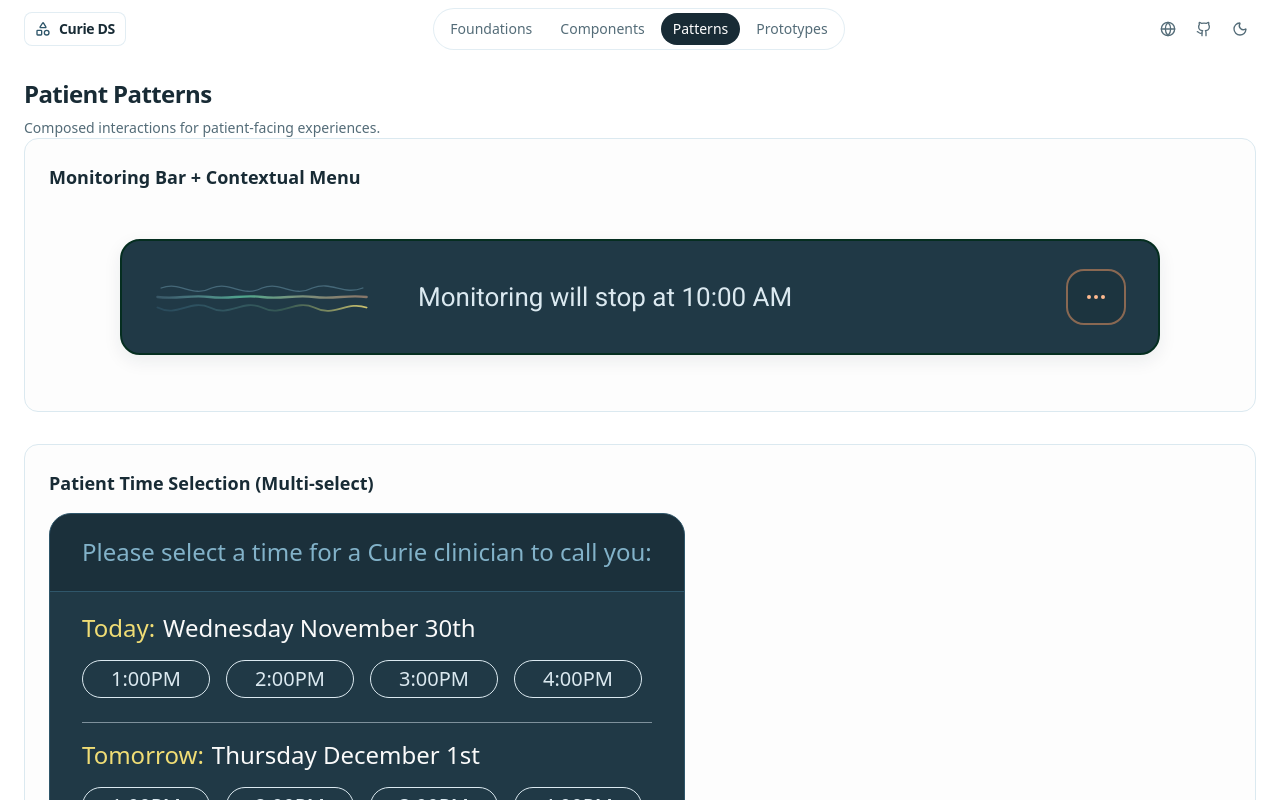
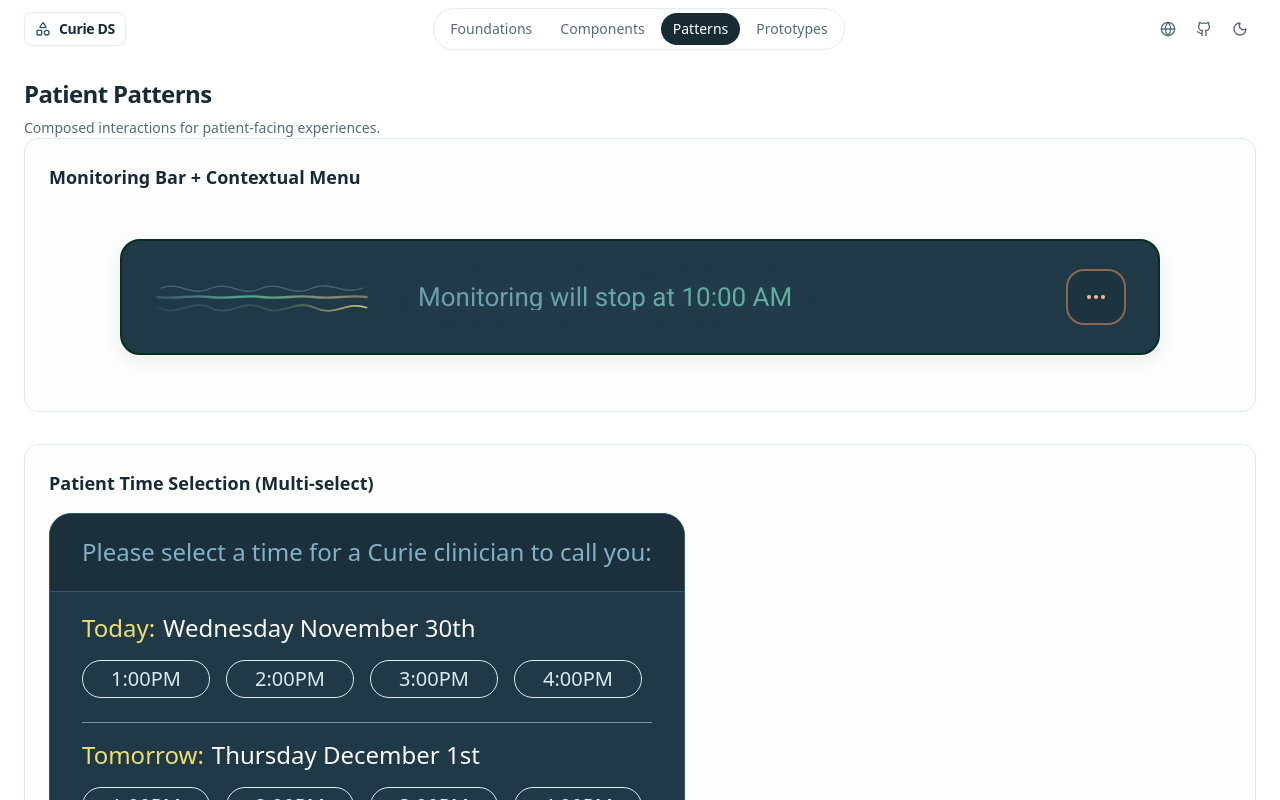
Before and after one commit to edbr/caids, a Next.js app: page /patterns/patient in a window 1280 px wide. Shown: the top 800 px of the page. Built offline with nearby package versions, Linux system fonts and the light colour scheme.

Commit message:
monit bar and menu overlay

```diff
--- a/components/patterns/InteractionMenu.tsx
+++ b/components/patterns/InteractionMenu.tsx
@@ -59,12 +59,12 @@ export function InteractionMenu({ onOpenChange, placement = "down" }: Interactio
   }, [updateOpen]);
 
   return (
-    <div ref={containerRef} className="relative">
+    <div ref={containerRef} className="relative z-30">
       <motion.button
         type="button"
         whileTap={{ scale: 0.98 }}
         onClick={() => updateOpen(!open)}
-        className="font-sans inline-flex h-11 items-center rounded-full border border-numo-teal-500 px-6 py-6 font-medium text-2xl text-numo-teal-400 shadow-[0_4px_4px_0_rgba(0,0,0,0.15)] transition-colors hover:bg-numo-teal-500/15"
+        className="font-sans relative z-30 inline-flex h-11 items-center rounded-full border border-numo-teal-500 px-6 py-6 font-medium text-2xl text-numo-teal-400 shadow-[0_4px_4px_0_rgba(0,0,0,0.15)] transition-colors hover:bg-numo-teal-700/25"
         aria-expanded={open}
         aria-haspopup="menu"
         aria-label={open ? "Close menu" : "Open menu"}
@@ -74,6 +74,17 @@ export function InteractionMenu({ onOpenChange, placement = "down" }: Interactio
 
       <AnimatePresence>
         {open ? (
+          <>
+            <motion.div
+              aria-hidden
+              initial={{ opacity: 0 }}
+              animate={{ opacity: 1 }}
+              exit={{ opacity: 0 }}
+              transition={{ duration: 0.2, ease: "easeOut" }}
+              className="fixed inset-0 z-10 bg-[#10232c]/16 backdrop-blur-[6px]"
+              onClick={() => updateOpen(false)}
+            />
+
             <motion.div
               initial={{ opacity: 0, y: opensUp ? -12 : 12, scale: 0.98 }}
               animate={{ opacity: 1, y: 0, scale: 1 }}
@@ -101,7 +112,7 @@ export function InteractionMenu({ onOpenChange, placement = "down" }: Interactio
                       initial={{ opacity: 0, y: 8 }}
                       animate={{ opacity: 1, y: 0 }}
                       transition={{ delay: index * 0.04 }}
-                    className="flex w-full items-center justify-between gap-3 rounded-[22px] border border-[#325762] bg-[#223a44] px-4 py-3 text-left transition-colors hover:bg-[#2e4d59]"
+                      className="flex w-full items-center justify-between gap-3 rounded-[22px] border border-[#325762] bg-[#223a44] px-4 py-3 text-left transition-all hover:border-2 hover:border-numo-slate-800 hover:bg-numo-blue-700/20"
                     >
                       <span className="flex min-w-0 items-center gap-3">
                         <span className="flex h-11 w-11 items-center justify-center rounded-3xl">
@@ -134,6 +145,7 @@ export function InteractionMenu({ onOpenChange, placement = "down" }: Interactio
                 </div>
               </div>
             </motion.div>
+          </>
         ) : null}
       </AnimatePresence>
     </div>
--- a/components/patterns/MonitoringBarDemo.tsx
+++ b/components/patterns/MonitoringBarDemo.tsx
@@ -1,7 +1,7 @@
 "use client";
 
 import * as React from "react";
-import { motion } from "framer-motion";
+import { AnimatePresence, motion } from "framer-motion";
 import { ChevronRight, CirclePause, CirclePlay, Ellipsis, TimerReset } from "lucide-react";
 
 type MonitoringState = "start" | "paused" | "stopAtTen";
@@ -62,6 +62,7 @@ export function MonitoringBarDemo({ menuPlacement = "down", onMenuOpenChange }:
   const menuRef = React.useRef<HTMLDivElement | null>(null);
   const isPaused = state === "paused";
   const isAnimating = state === "stopAtTen";
+  const isActive = state === "stopAtTen";
   const morphDuration = isPaused ? 3.8 : 2.2;
   const opensUp = menuPlacement === "up";
 
@@ -109,14 +110,14 @@ export function MonitoringBarDemo({ menuPlacement = "down", onMenuOpenChange }:
           >
             <defs>
               <linearGradient id="monitor-wave-main" x1="0" y1="0" x2="240" y2="0" gradientUnits="userSpaceOnUse">
-                <stop offset="0%" stopColor="hsl(var(--numo-blue-400) / 0.25)" />
-                <stop offset="42%" stopColor="hsl(var(--numo-teal-400) / 0.95)" />
-                <stop offset="100%" stopColor="hsl(var(--numo-orange-400) / 0.5)" />
+                <stop offset="0%" stopColor={isAnimating ? "hsl(var(--numo-blue-400) / 0.25)" : "rgba(255,255,255,0.28)"} />
+                <stop offset="42%" stopColor={isAnimating ? "hsl(var(--numo-teal-400) / 0.95)" : "rgba(230,230,230,0.95)"} />
+                <stop offset="100%" stopColor={isAnimating ? "hsl(var(--numo-orange-400) / 0.5)" : "rgba(120,120,120,0.85)"} />
               </linearGradient>
               <linearGradient id="monitor-wave-sub" x1="0" y1="0" x2="240" y2="0" gradientUnits="userSpaceOnUse">
-                <stop offset="0%" stopColor="hsl(var(--numo-blue-500) / 0.2)" />
-                <stop offset="60%" stopColor="hsl(var(--numo-teal-600) / 0.7)" />
-                <stop offset="100%" stopColor="hsl(var(--numo-yellow-500) / 0.95)" />
+                <stop offset="0%" stopColor={isAnimating ? "hsl(var(--numo-blue-500) / 0.2)" : "rgba(245,245,245,0.18)"} />
+                <stop offset="60%" stopColor={isAnimating ? "hsl(var(--numo-teal-600) / 0.7)" : "rgba(205,205,205,0.72)"} />
+                <stop offset="100%" stopColor={isAnimating ? "hsl(var(--numo-yellow-500) / 0.95)" : "rgba(90,90,90,0.92)"} />
               </linearGradient>
             </defs>
             <motion.path
@@ -161,7 +162,7 @@ export function MonitoringBarDemo({ menuPlacement = "down", onMenuOpenChange }:
             />
             <motion.path
               d="M8 36C30 24 42 52 64 36C86 24 98 52 120 36C142 24 154 52 176 36C198 24 210 48 232 36"
-              stroke="hsl(var(--numo-blue-400) / 0.42)"
+              stroke={isAnimating ? "hsl(var(--numo-blue-400) / 0.42)" : "rgba(210,210,210,0.55)"}
               strokeWidth="1.8"
               strokeLinecap="round"
               animate={
@@ -183,9 +184,46 @@ export function MonitoringBarDemo({ menuPlacement = "down", onMenuOpenChange }:
             />
           </motion.svg>
 
-          <p className="flex-1 px-1 text-left font-sans text-[15px] leading-tight text-numo-slate-400 sm:px-2 sm:text-[18px] md:px-6 md:text-[26px] md:leading-none">
-            {STATE_COPY[state]}
-          </p>
+          <div className="flex-1 px-1 sm:px-2 md:px-6">
+            <AnimatePresence mode="wait" initial={false}>
+              <motion.p
+                key={state}
+                initial={{ opacity: 0, y: 10, filter: "blur(6px)" }}
+                animate={{
+                  opacity: 1,
+                  y: 0,
+                  filter: isActive ? "blur(0px) drop-shadow(0 0 12px rgba(104, 210, 220, 0.15))" : "blur(0px)",
+                  backgroundPositionX: isActive ? ["0%", "100%", "0%"] : "0%",
+                }}
+                exit={{ opacity: 0, y: -10, filter: "blur(4px)" }}
+                transition={
+                  isActive
+                    ? {
+                        opacity: { duration: 0.26, ease: "easeOut" },
+                        y: { duration: 0.26, ease: "easeOut" },
+                        filter: { duration: 0.26, ease: "easeOut" },
+                        backgroundPositionX: { duration: 4.2, repeat: Infinity, ease: "linear" },
+                      }
+                    : { duration: 0.26, ease: "easeOut" }
+                }
+                className={[
+                  "text-left font-sans text-[15px] leading-tight sm:text-[18px] md:text-[26px] md:leading-none",
+                  isActive ? "bg-size-[200%_100%] bg-clip-text text-transparent" : "text-numo-slate-400",
+                ].join(" ")}
+                style={
+                  isActive
+                    ? {
+                        backgroundImage:
+                          "linear-gradient(90deg, hsl(var(--numo-blue-400) / 0.82) 0%, hsl(var(--numo-teal-400)) 42%, hsl(var(--numo-yellow-500) / 0.96) 78%, hsl(var(--numo-orange-400) / 0.9) 100%)",
+                      }
+                    : undefined
+                }
+                aria-live="polite"
+              >
+                {STATE_COPY[state]}
+              </motion.p>
+            </AnimatePresence>
+          </div>
 
           <button
             type="button"
```
Lines whose indentation alone changed are shown as unchanged.
